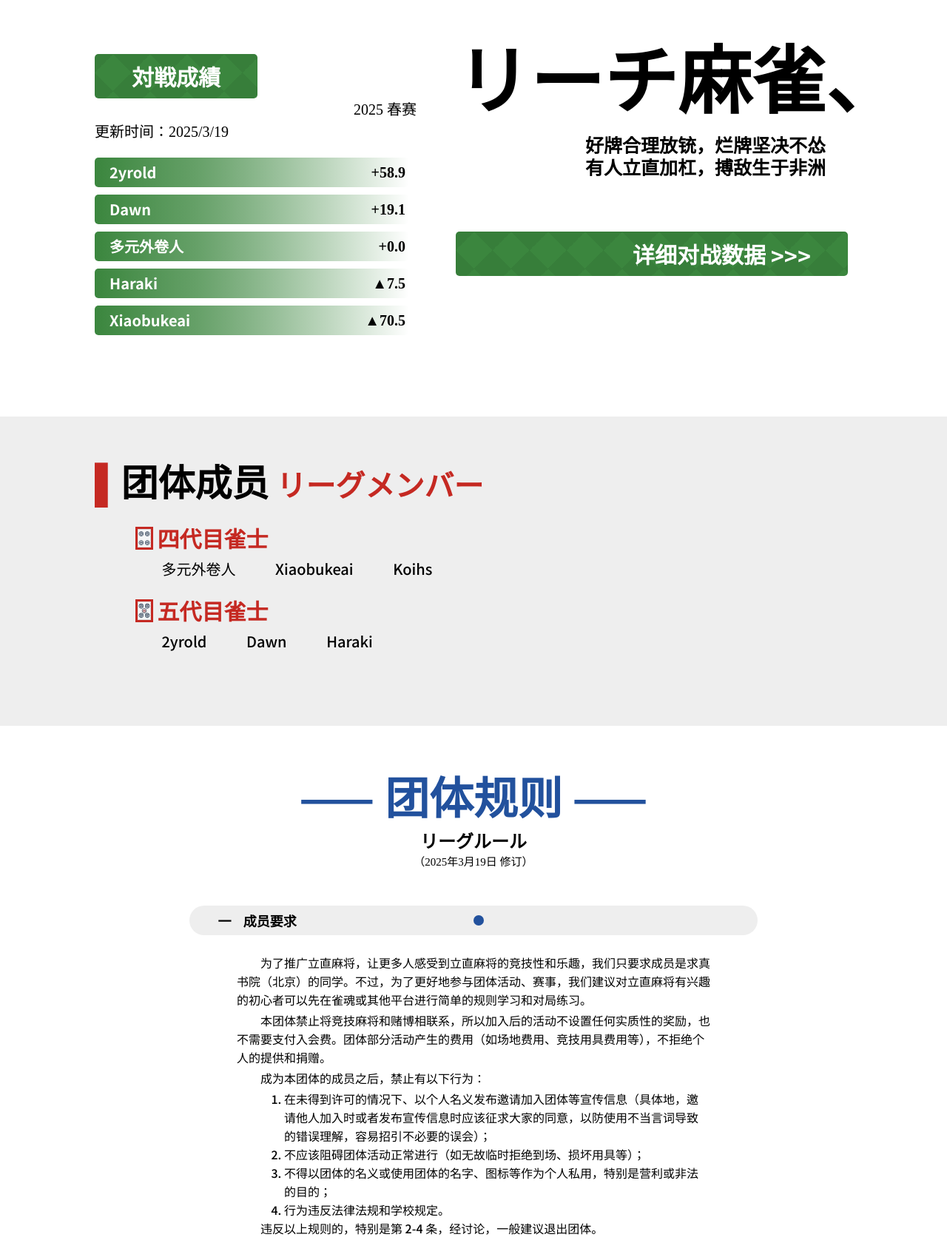
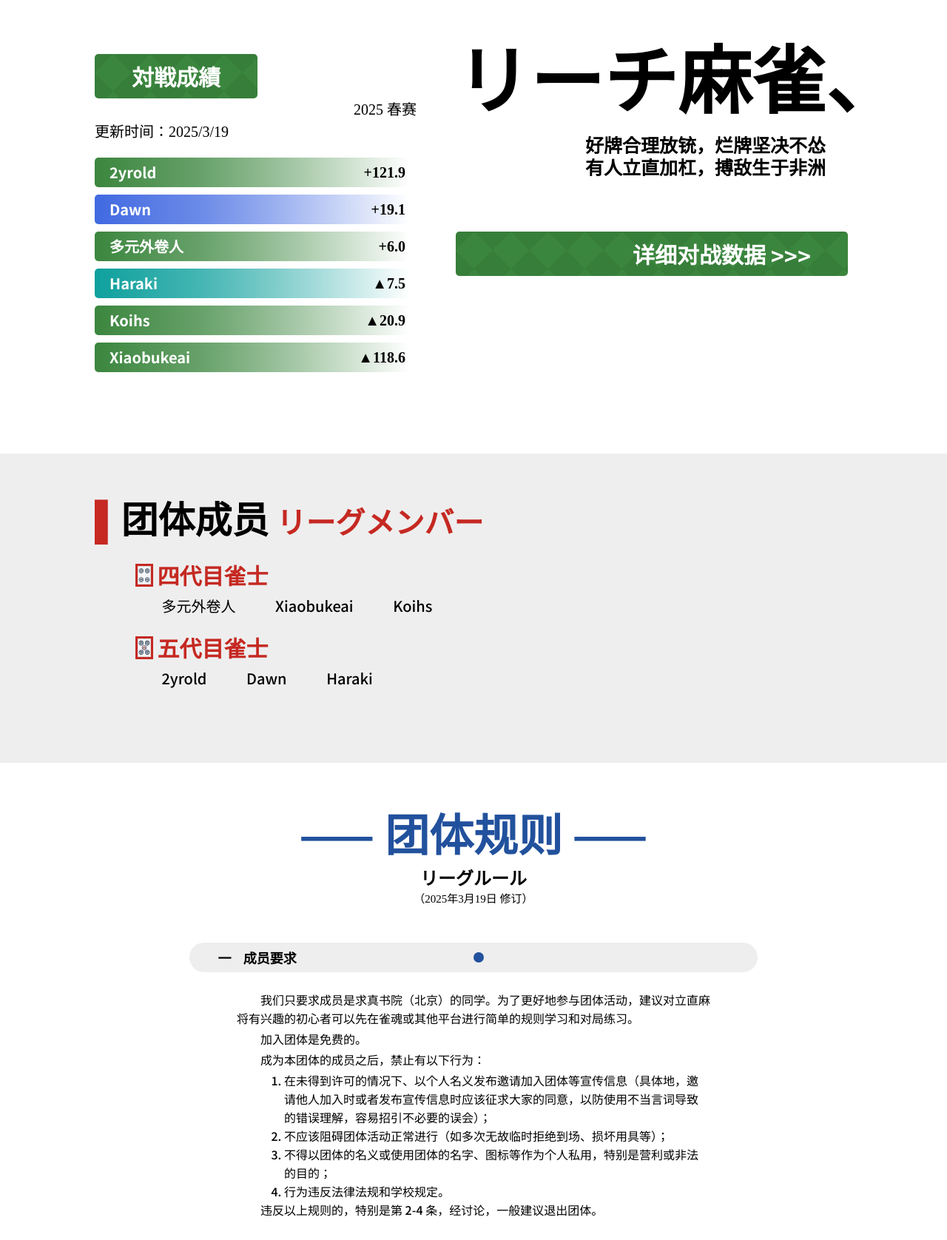
Before and after one commit to tanyau-league/tanyau-league.github.io, a plain HTML site: page index.html in a window 1280 px wide. Shown: the part 897-2573 px from the top of the page at 74% size. Drawn offline with Linux system fonts and the light colour scheme.

Commit message:
Update index.html
correct the rules;
update data;
add colors to the name of players

```diff
--- a/index.html
+++ b/index.html
@@ -61,10 +61,10 @@
 					<li>
 						<ol>
 							<li><p>2yrold</p></li>
-							<li><span>+58.9</span></li>
+							<li><span>+121.9</span></li>
 						</ol>
 					</li>
-					<li>
+					<li style="background: linear-gradient(90deg,#4169e1,60%,transparent);">
 						<ol>
 							<li><p>Dawn</p></li>
 							<li><span>+19.1</span></li>
@@ -73,10 +73,10 @@
 					<li>
 						<ol>
 							<li><p>多元外卷人</p></li>
-							<li><span>+0.0</span></li>
+							<li><span>+6.0</span></li>
 						</ol>
 					</li>
-					<li>
+					<li  style="background: linear-gradient(90deg,#0ea09d,60%,transparent);">
 						<ol>
 							<li><p>Haraki</p></li>
 							<li><span>▲7.5</span></li>
@@ -84,8 +84,14 @@
 					</li>
 					<li>
 						<ol>
+							<li><p>Koihs</p></li>
+							<li><span>▲20.9</span></li>
+						</ol>
+					</li>
+					<li>
+						<ol>
 							<li><p>Xiaobukeai</p></li>
-							<li><span>▲70.5</span></li>
+							<li><span>▲118.6</span></li>
 						</ol>
 					</li>
 				</ul>
@@ -122,12 +128,12 @@
 			<h2>リーグルール</h2>
 			<h3>（2025年3月19日 修订）</h3>
 			<strong> <p>一&nbsp;&nbsp;&nbsp;&nbsp;成员要求 </p><span></span></strong>
-			<p>为了推广立直麻将，让更多人感受到立直麻将的竞技性和乐趣，我们只要求成员是求真书院（北京）的同学。不过，为了更好地参与团体活动、赛事，我们建议对立直麻将有兴趣的初心者可以先在雀魂或其他平台进行简单的规则学习和对局练习。</p>
-			<p>本团体禁止将竞技麻将和赌博相联系，所以加入后的活动不设置任何实质性的奖励，也不需要支付入会费。团体部分活动产生的费用（如场地费用、竞技用具费用等），不拒绝个人的提供和捐赠。</p>
+			<p>我们只要求成员是求真书院（北京）的同学。为了更好地参与团体活动，建议对立直麻将有兴趣的初心者可以先在雀魂或其他平台进行简单的规则学习和对局练习。</p>
+			<p>加入团体是免费的。</p>
 			<p>成为本团体的成员之后，禁止有以下行为：</p>
 			<ol>
 				<li><p>在未得到许可的情况下、以个人名义发布邀请加入团体等宣传信息（具体地，邀请他人加入时或者发布宣传信息时应该征求大家的同意，以防使用不当言词导致的错误理解，容易招引不必要的误会）；</p></li>
-				<li><p>不应该阻碍团体活动正常进行（如无故临时拒绝到场、损坏用具等）；</p></li>
+				<li><p>不应该阻碍团体活动正常进行（如多次无故临时拒绝到场、损坏用具等）；</p></li>
 				<li><p>不得以团体的名义或使用团体的名字、图标等作为个人私用，特别是营利或非法的目的；</p></li>
 				<li><p>行为违反法律法规和学校规定。</p></li>
 			</ol>
```
